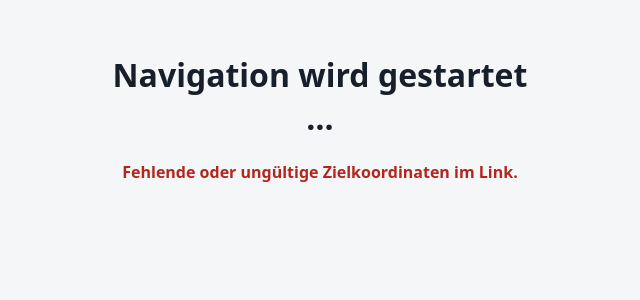
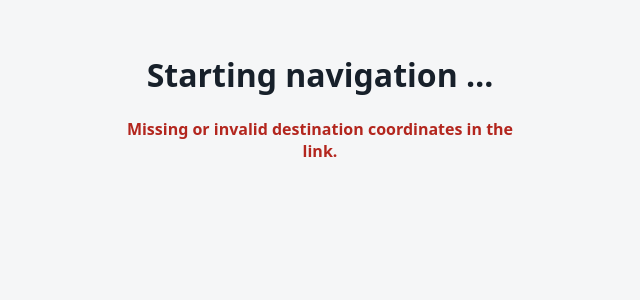
Before and after one commit to Coservices-OU/navconnect-pilot, a FastAPI app: page /start in a window 1280 px wide. Shown: the top 300 px of the page, without its empty margins (320-960 px from the left). Run offline with FastAPI, Linux system fonts and the light colour scheme.

Commit message:
start_trip.html: switch to English text for now (per feedback), German localization later

```diff
--- a/backend/app/templates/start_trip.html
+++ b/backend/app/templates/start_trip.html
@@ -1,4 +1,4 @@
-<!doctype html><html lang="de"><head><meta charset="utf-8"><meta name="viewport" content="width=device-width,initial-scale=1"><title>Navigation wird gestartet</title><style>body{font-family:system-ui,sans-serif;margin:0;padding:2rem 1.25rem;background:#f5f6f7;color:#17202a;text-align:center}main{max-width:26rem;margin:auto}.spinner{width:2.5rem;height:2.5rem;border:4px solid #dfe3e6;border-top-color:#1a73e8;border-radius:50%;margin:1.5rem auto;animation:spin 0.8s linear infinite}@keyframes spin{to{transform:rotate(360deg)}}.err{color:#b3261e;font-weight:600}</style></head><body><main><h1>Navigation wird gestartet …</h1><div class="spinner" id="spinner"></div><p id="msg">Bitte warten.</p></main><script>
+<!doctype html><html lang="en"><head><meta charset="utf-8"><meta name="viewport" content="width=device-width,initial-scale=1"><title>Starting navigation</title><style>body{font-family:system-ui,sans-serif;margin:0;padding:2rem 1.25rem;background:#f5f6f7;color:#17202a;text-align:center}main{max-width:26rem;margin:auto}.spinner{width:2.5rem;height:2.5rem;border:4px solid #dfe3e6;border-top-color:#1a73e8;border-radius:50%;margin:1.5rem auto;animation:spin 0.8s linear infinite}@keyframes spin{to{transform:rotate(360deg)}}.err{color:#b3261e;font-weight:600}</style></head><body><main><h1>Starting navigation …</h1><div class="spinner" id="spinner"></div><p id="msg">Please wait.</p></main><script>
 const params = new URLSearchParams(window.location.search);
 const lat = parseFloat(params.get('lat'));
 const lng = parseFloat(params.get('lng'));
@@ -8,7 +8,7 @@ const msg = document.getElementById('msg');
 const spinner = document.getElementById('spinner');
 function fail(text){ spinner.style.display='none'; msg.textContent = text; msg.classList.add('err'); }
 if (Number.isNaN(lat) || Number.isNaN(lng)) {
-  fail('Fehlende oder ungültige Zielkoordinaten im Link.');
+  fail('Missing or invalid destination coordinates in the link.');
 } else {
   fetch('/trips', {
     method: 'POST',
@@ -25,9 +25,9 @@ if (Number.isNaN(lat) || Number.isNaN(lng)) {
       if (data && data.driver_link) {
         window.location.href = data.driver_link;
       } else {
-        fail('Der Server hat keinen Navigationslink zurückgegeben.');
+        fail('The server did not return a navigation link.');
       }
     })
-    .catch(() => fail('Verbindung fehlgeschlagen. Bitte erneut versuchen oder Dispatch kontaktieren.'));
+    .catch(() => fail('Connection failed. Please try again or contact dispatch.'));
 }
 </script></body></html>
```
